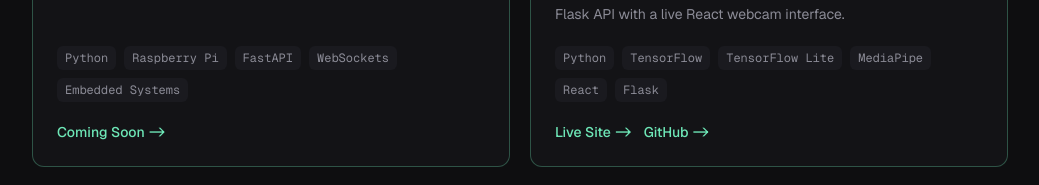
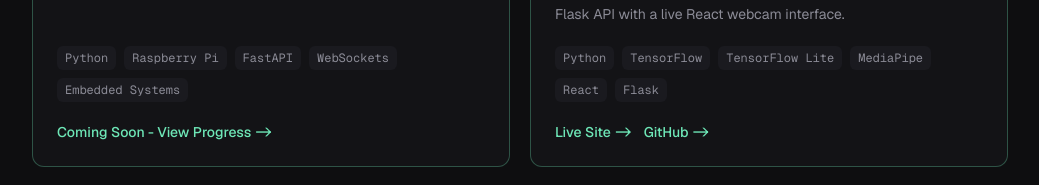
Before and after one commit to khalifehbasiri/khalifeh-portfolio, a Next.js app: page / in a window 1280 px wide. Shown: the part 920-1105 px from the top of the page, without its empty margins (120-1159 px from the left). Built offline with nearby package versions, Linux system fonts and the light colour scheme.

Commit message:
changed label for clarity

```diff
--- a/app/data/portfolio.ts
+++ b/app/data/portfolio.ts
@@ -54,7 +54,7 @@ export const projects: Project[] = [
     ],
     links: [
       {
-        label: "Coming Soon",
+        label: "Coming Soon - View Progress",
         href: "/projects/z32-telemetry",
       },
     ],
```
